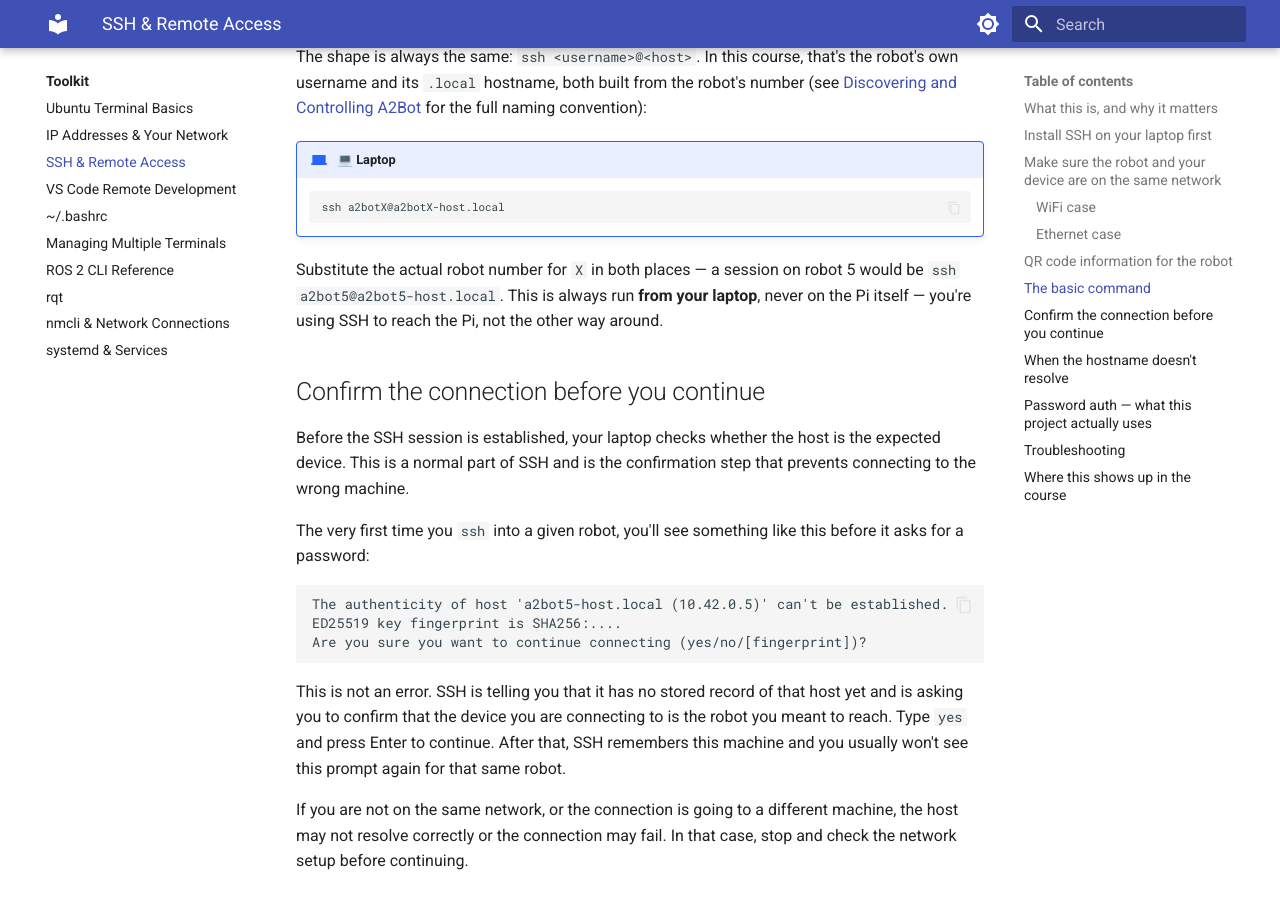
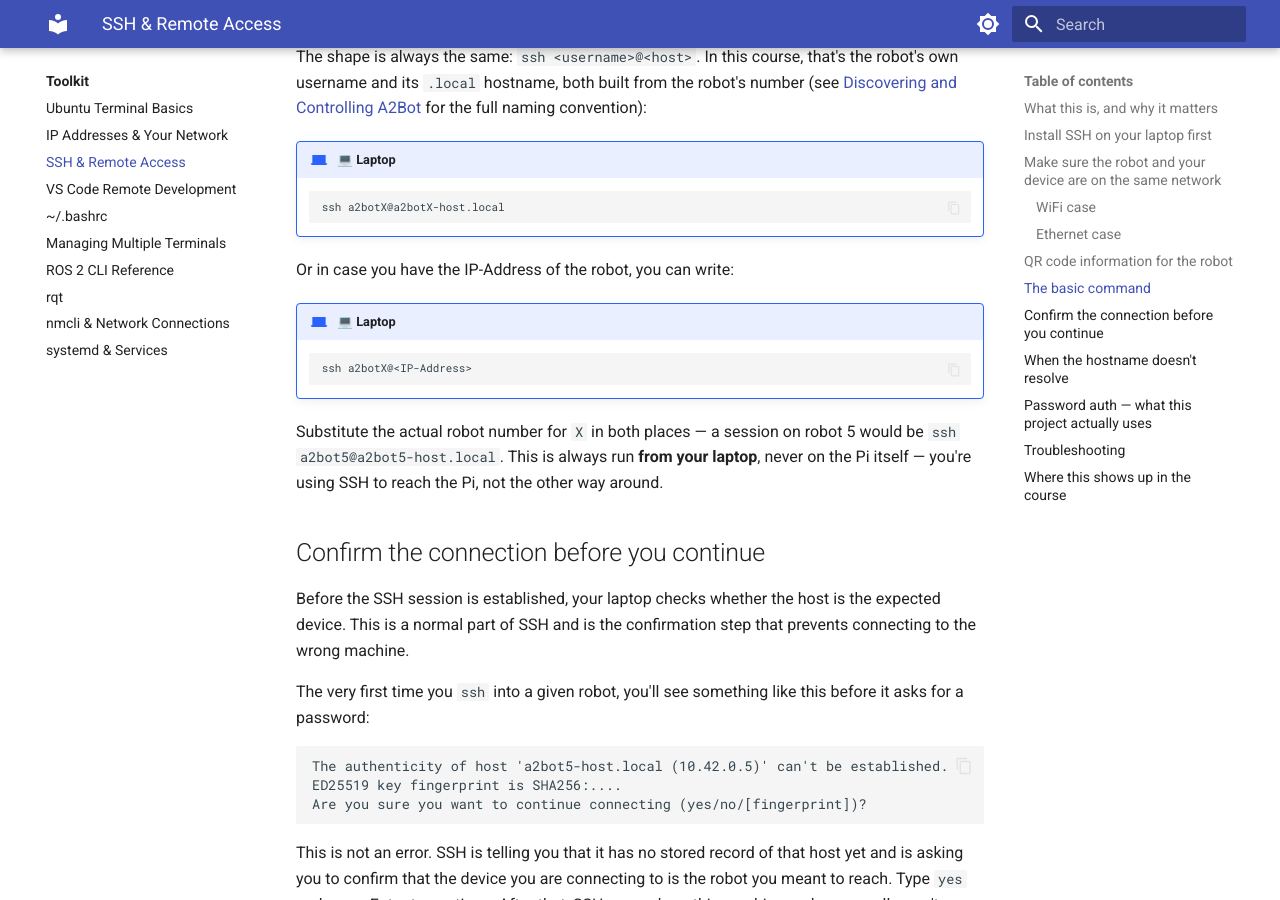
Before and after one commit to MHD-01/A2Bot-Docs, an MkDocs documentation site: the page built from docs/toolkit/ssh-and-remote-access.md, in a window 1280 px wide and 900 px high, scrolled down 1743 px. Built offline with MkDocs 1.6.1 and Material for MkDocs 9.7.7, drawn with Linux system fonts in a browser that asks for light colours.

Commit message:
updating ssh toturial

````diff
--- a/docs/toolkit/ssh-and-remote-access.md
+++ b/docs/toolkit/ssh-and-remote-access.md
@@ -49,6 +49,12 @@ The shape is always the same: `ssh <username>@<host>`. In this course, that's th
     ```bash
     ssh a2botX@a2botX-host.local
     ```
+Or in case you have the IP-Address of the robot, you can write:
+
+!!! laptop "💻 Laptop"
+    ```bash
+    ssh a2botX@<IP-Address>
+    ```
 
 Substitute the actual robot number for `X` in both places — a session on robot 5 would be `ssh a2bot5@a2bot5-host.local`. This is always run **from your laptop**, never on the Pi itself — you're using SSH to reach the Pi, not the other way around.
 
````
Also changed, not shown: site/appendices/troubleshooting-index/index.html, site/search/search_index.json, site/toolkit/ssh-and-remote-access/index.html.
